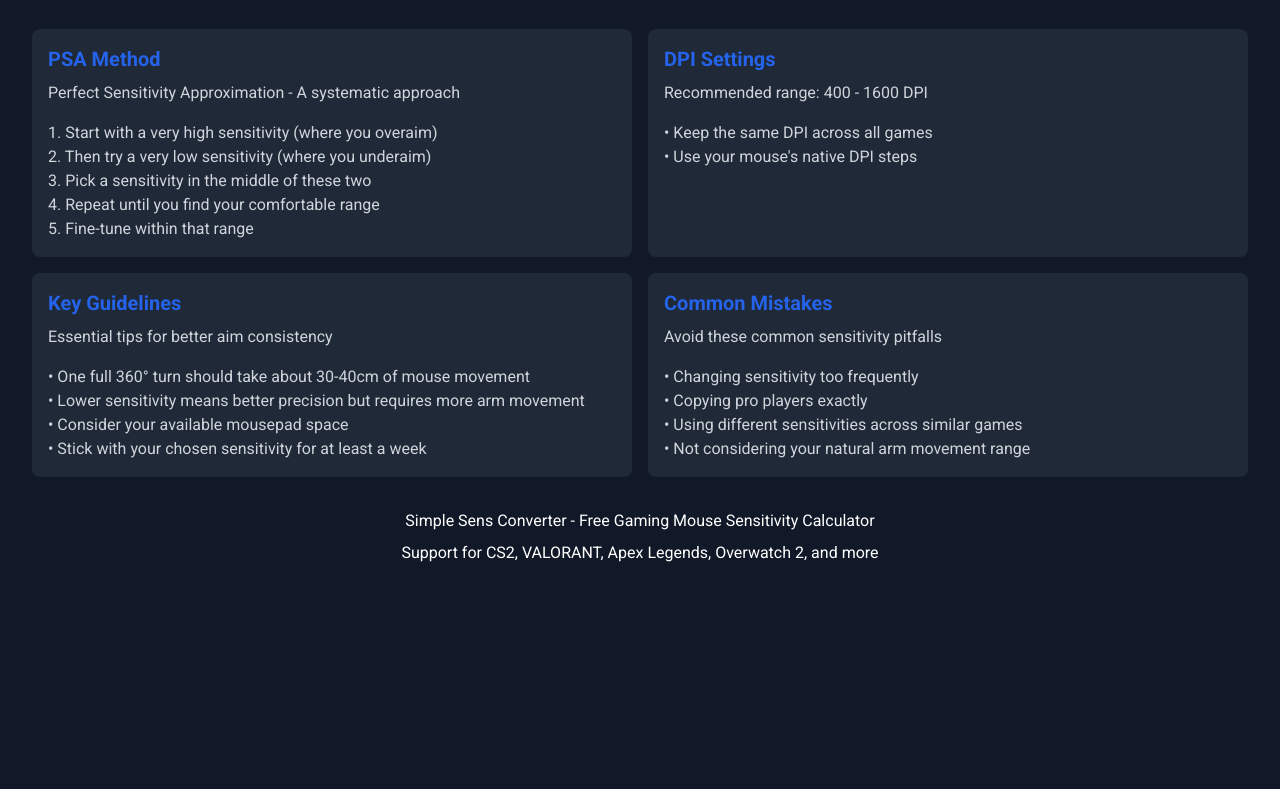
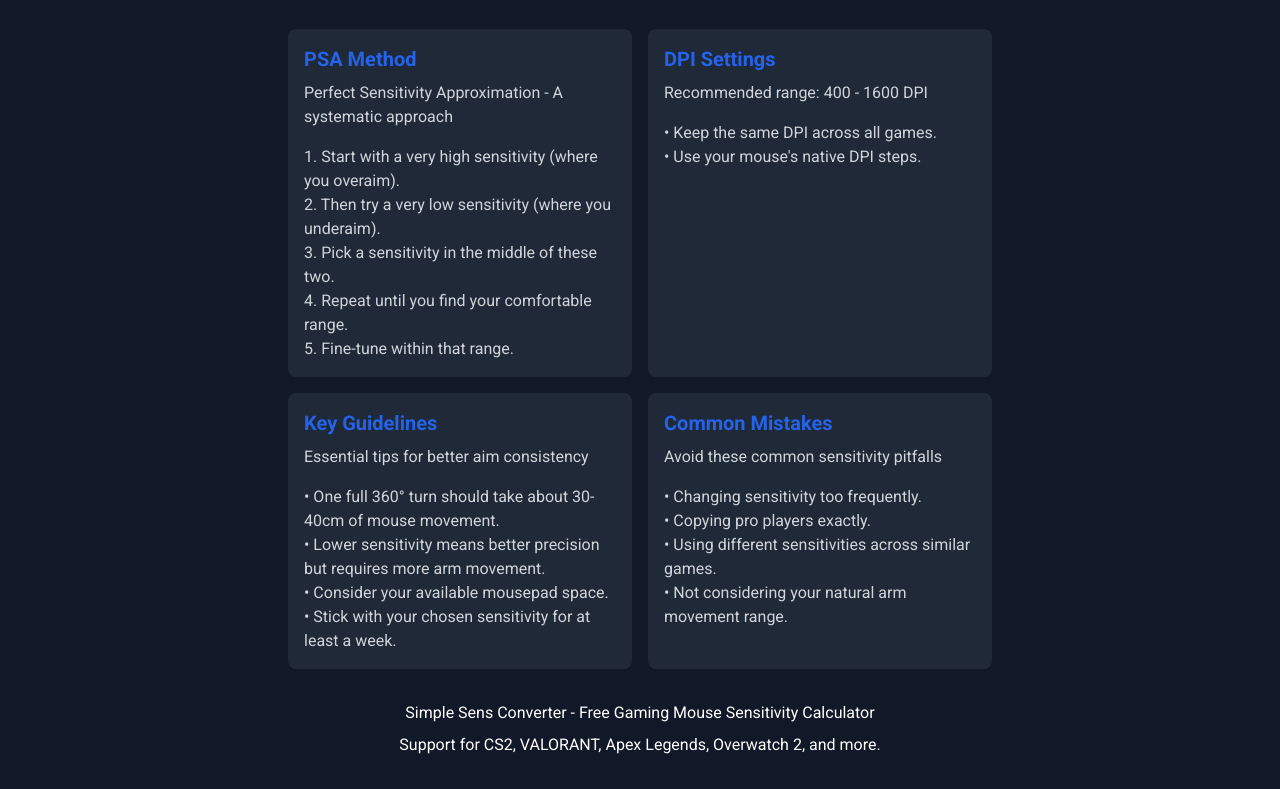
Before and after one commit to RevanYor/sensconverter, a website: page public/index.html in a window 1280 px wide. Shown: the part 1192-1981 px from the top of the page. Before the commit the page ends 1789 px from the top, so only its background shows below. Drawn offline with Linux system fonts and the light colour scheme.

Commit message:
Final Form with few Styles

```diff
--- a/public/index.html
+++ b/public/index.html
@@ -104,11 +104,11 @@
                     <h3 class="text-xl font-bold text-gaming-blue">PSA Method</h3>
                     <p class="text-gray-300 mt-2 mb-4">Perfect Sensitivity Approximation - A systematic approach</p>
                     <ol class="space-y-2 text-gray-300">
-                        <li>1. Start with a very high sensitivity (where you overaim)</li>
-                        <li>2. Then try a very low sensitivity (where you underaim)</li>
-                        <li>3. Pick a sensitivity in the middle of these two</li>
-                        <li>4. Repeat until you find your comfortable range</li>
-                        <li>5. Fine-tune within that range</li>
+                        <li>1. Start with a very high sensitivity (where you overaim).</li>
+                        <li>2. Then try a very low sensitivity (where you underaim).</li>
+                        <li>3. Pick a sensitivity in the middle of these two.</li>
+                        <li>4. Repeat until you find your comfortable range.</li>
+                        <li>5. Fine-tune within that range.</li>
                     </ol>
                 </div>
 
@@ -117,8 +117,8 @@
                     <h3 class="text-xl font-bold text-gaming-blue">DPI Settings</h3>
                     <p class="text-gray-300 mt-2 mb-4">Recommended range: 400 - 1600 DPI</p>
                     <ul class="space-y-2 text-gray-300">
-                        <li>• Keep the same DPI across all games</li>
-                        <li>• Use your mouse's native DPI steps</li>
+                        <li>• Keep the same DPI across all games.</li>
+                        <li>• Use your mouse's native DPI steps.</li>
                     </ul>
                 </div>
 
@@ -127,10 +127,10 @@
                     <h3 class="text-xl font-bold text-gaming-blue">Key Guidelines</h3>
                     <p class="text-gray-300 mt-2 mb-4">Essential tips for better aim consistency</p>
                     <ul class="space-y-2 text-gray-300">
-                        <li>• One full 360° turn should take about 30-40cm of mouse movement</li>
-                        <li>• Lower sensitivity means better precision but requires more arm movement</li>
-                        <li>• Consider your available mousepad space</li>
-                        <li>• Stick with your chosen sensitivity for at least a week</li>
+                        <li>• One full 360° turn should take about 30-40cm of mouse movement.</li>
+                        <li>• Lower sensitivity means better precision but requires more arm movement.</li>
+                        <li>• Consider your available mousepad space.</li>
+                        <li>• Stick with your chosen sensitivity for at least a week.</li>
                     </ul>
                 </div>
 
@@ -139,10 +139,10 @@
                     <h3 class="text-xl font-bold text-gaming-blue">Common Mistakes</h3>
                     <p class="text-gray-300 mt-2 mb-4">Avoid these common sensitivity pitfalls</p>
                     <ul class="space-y-2 text-gray-300">
-                        <li>• Changing sensitivity too frequently</li>
-                        <li>• Copying pro players exactly</li>
-                        <li>• Using different sensitivities across similar games</li>
-                        <li>• Not considering your natural arm movement range</li>
+                        <li>• Changing sensitivity too frequently.</li>
+                        <li>• Copying pro players exactly.</li>
+                        <li>• Using different sensitivities across similar games.</li>
+                        <li>• Not considering your natural arm movement range.</li>
                     </ul>
                 </div>
             </div>
@@ -151,7 +151,7 @@
 
     <footer class="container mx-auto px-4 py-8 mt-16 text-center text-gray-400">
         <p>Simple Sens Converter - Free Gaming Mouse Sensitivity Calculator</p>
-        <p class="mt-2">Support for CS2, VALORANT, Apex Legends, Overwatch 2, and more</p>
+        <p class="mt-2">Support for CS2, VALORANT, Apex Legends, Overwatch 2, and more.</p>
     </footer>
 
     <script>
```
Also changed, not shown: public/css/output.css.
